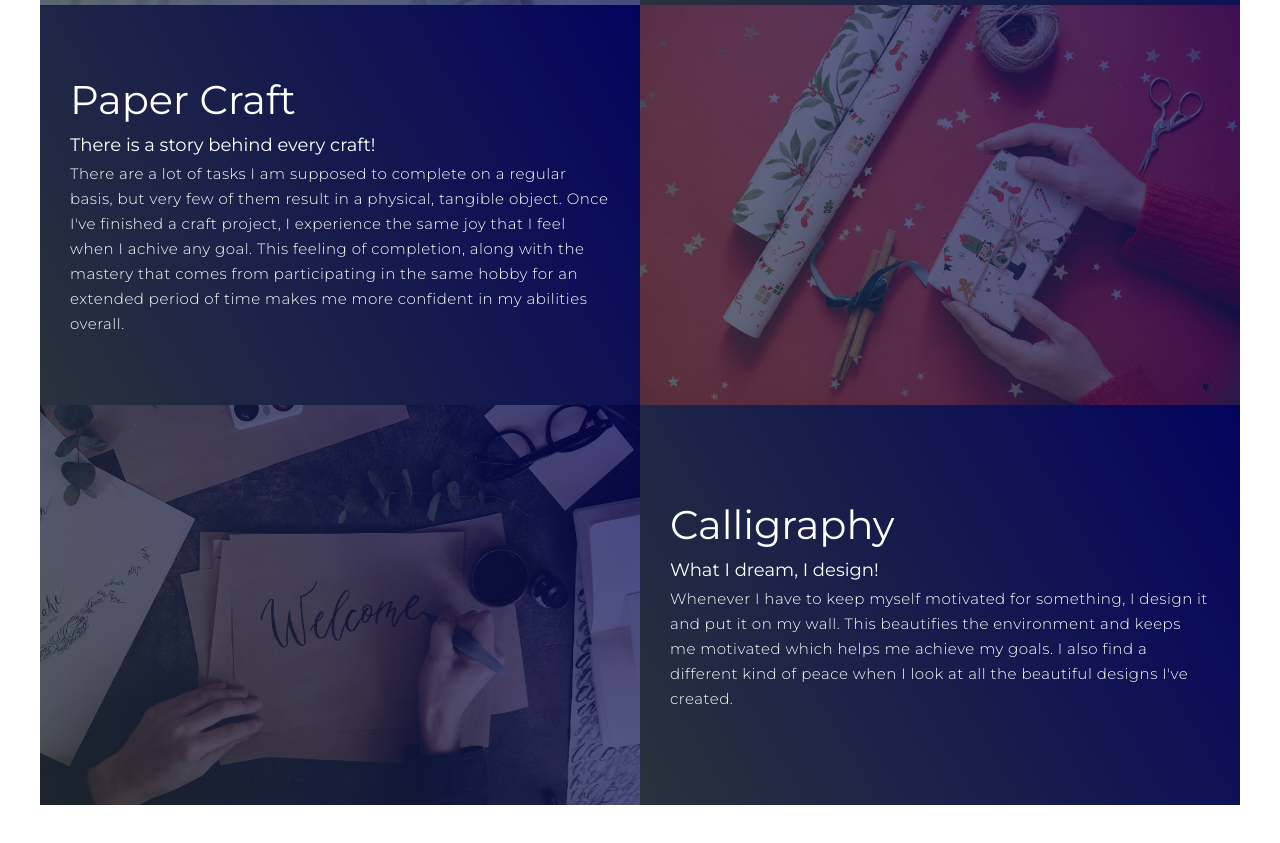
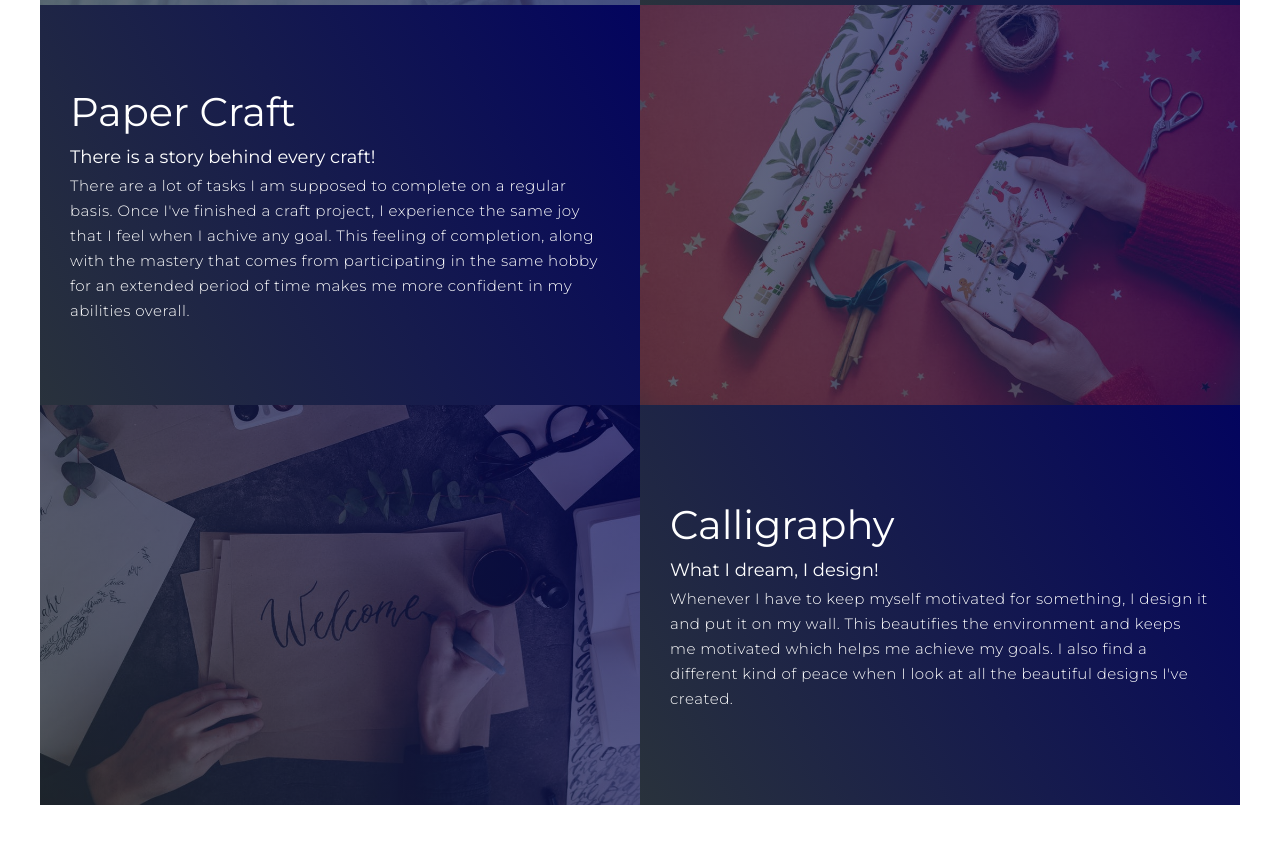
Before and after one commit to harshitaaaaaa/My-Portfolio, a plain HTML site: page index.html in a window 1280 px wide. Shown: the part 3778-4621 px from the top of the page. Drawn offline with Linux system fonts and the light colour scheme; a script that the page names is missing.

Commit message:
Update index.html

```diff
--- a/index.html
+++ b/index.html
@@ -176,7 +176,7 @@
               <h1>Paper Craft</h1>
               <h2>There is a story behind every craft!</h2>
               <p>
-                There are a lot of tasks I am supposed to complete on a regular basis, but very few of them result in a physical, tangible object. Once I've finished a craft project, I experience the same joy that I feel when I achive any goal. This feeling of completion, along with the mastery that comes from participating in the same hobby for an extended period of time makes me more confident in my abilities overall.
+                There are a lot of tasks I am supposed to complete on a regular basis. Once I've finished a craft project, I experience the same joy that I feel when I achive any goal. This feeling of completion, along with the mastery that comes from participating in the same hobby for an extended period of time makes me more confident in my abilities overall.
               </p>
             </div>
             <div class="project-img">
```
